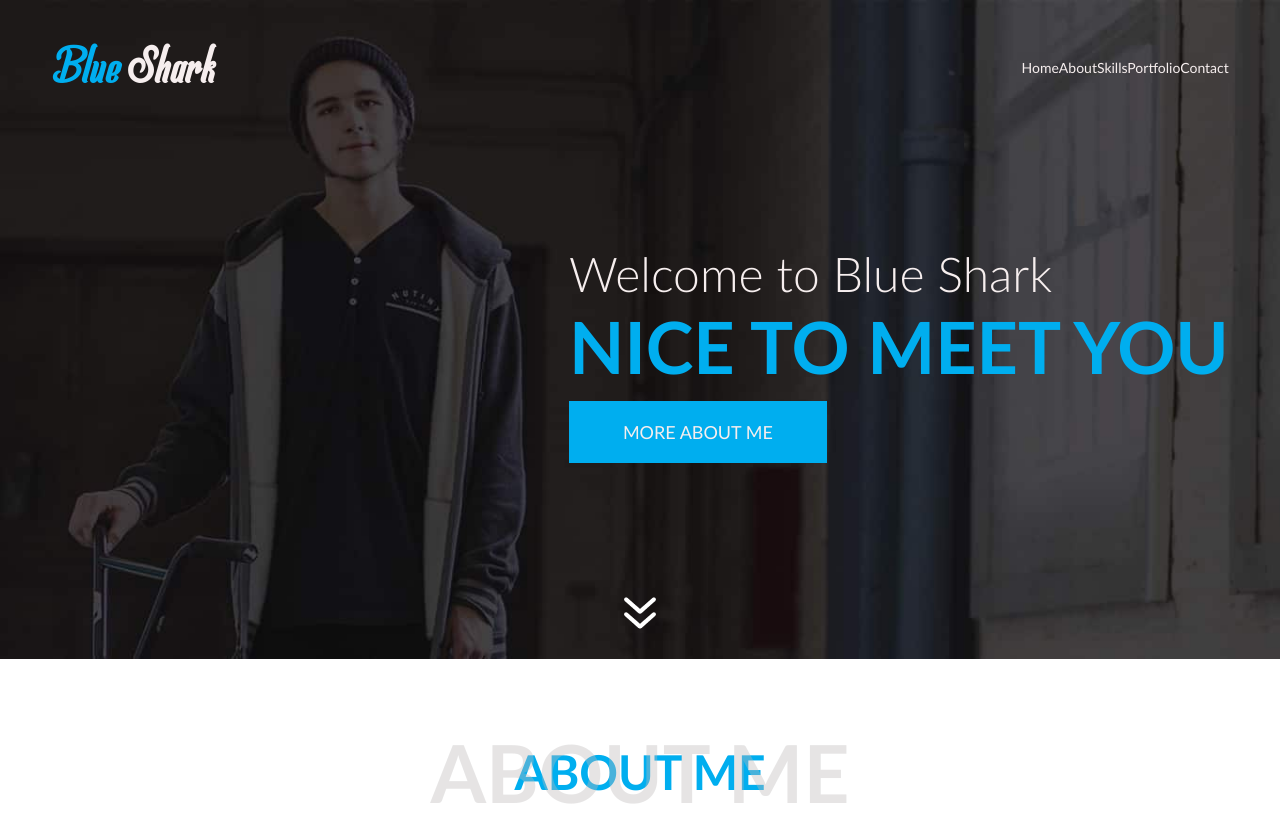
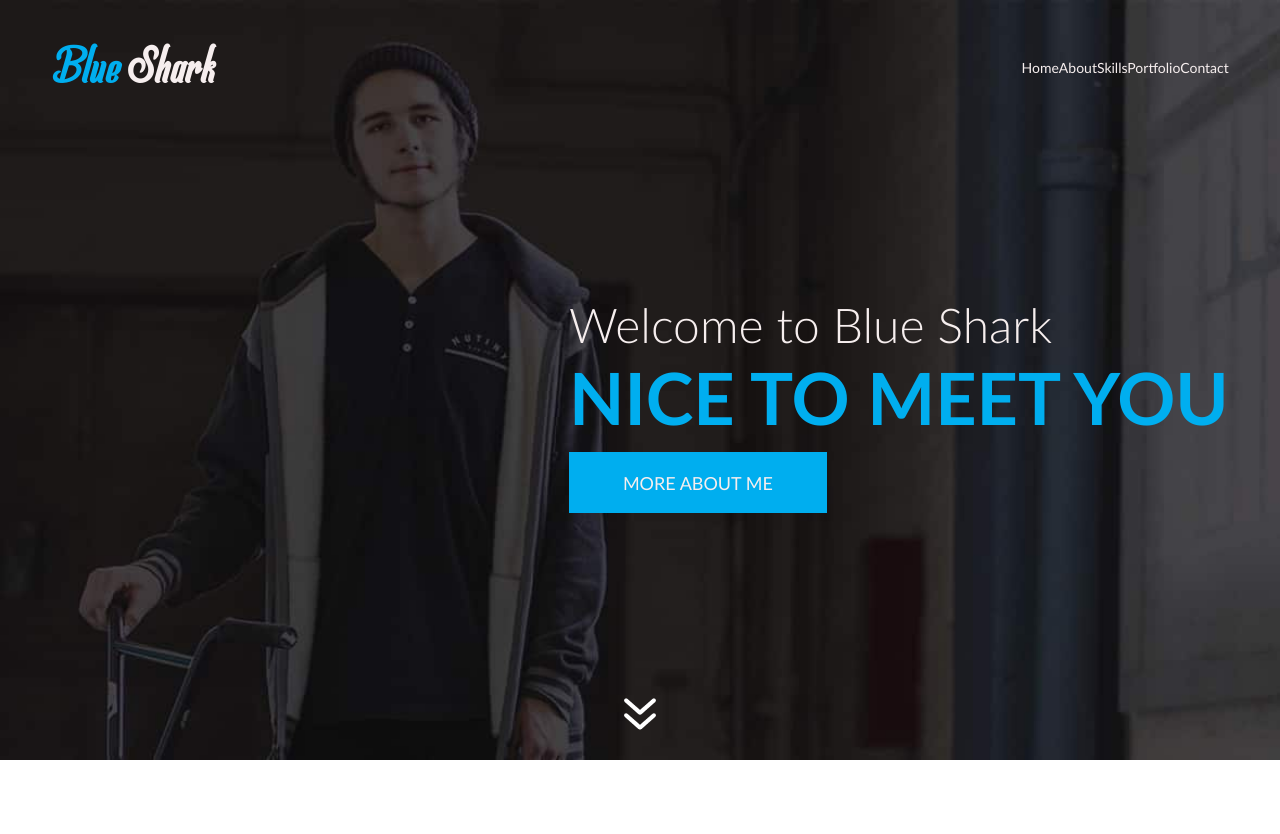
Before and after one commit to KAnastasiya/Blue_Shark, a website: page index.html in a window 1280 px wide. Shown: the top 834 px of the page. Drawn offline with Linux system fonts and the light colour scheme.

Commit message:
Optimizations

```diff
--- a/src/blocks/home/home.scss
+++ b/src/blocks/home/home.scss
@@ -7,6 +7,7 @@
   position: relative;
 
   @media #{$desktop--sm} {
+    min-height: 95vh;
     background-position: 0 0;
   }
 
```
Also changed, not shown: style.min.css.
